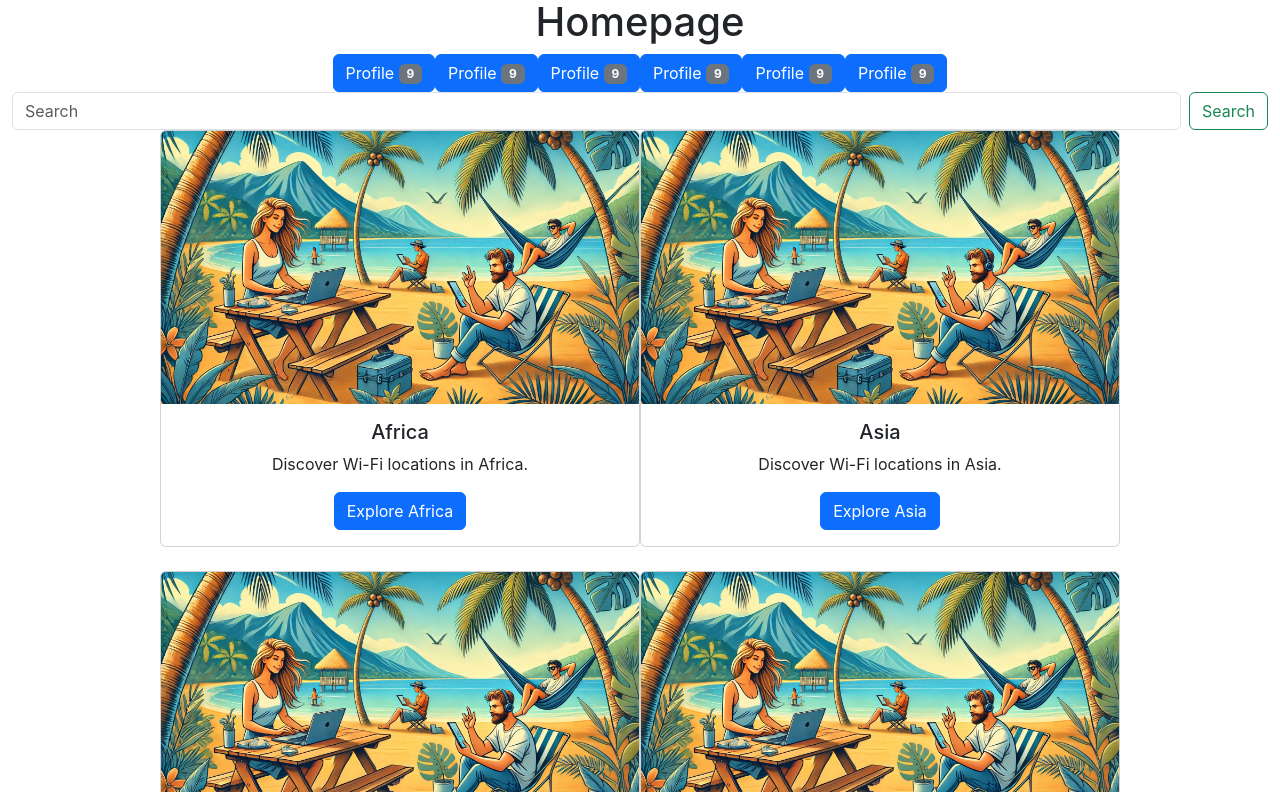
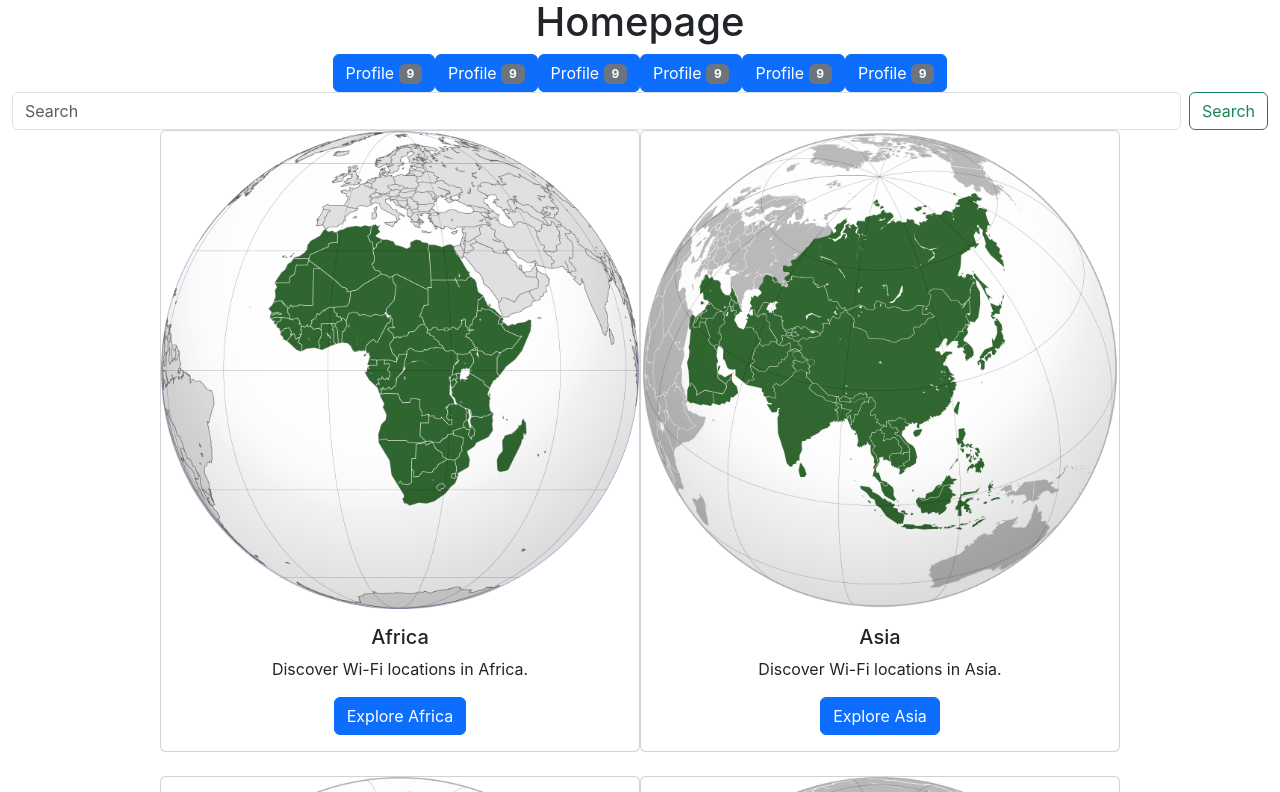
Before and after one commit to GMontaque/WiFiWander, a React (Create React App) app: page / in a window 1280 px wide. Shown: the part 848-1640 px from the top of the page. Built offline with nearby package versions, Linux system fonts and the light colour scheme; no server answers.

Commit message:
feat: add continent images on homepage

```diff
--- a/src/pages/Continents.js
+++ b/src/pages/Continents.js
@@ -1,15 +1,20 @@
 import React from 'react';
 import { Card, Button } from 'react-bootstrap';
 import { Link } from 'react-router-dom';
-import heroImage from '../assets/headerImage.webp';
+import africaImage from '../assets/africa.png';
+import asiaImage from '../assets/asia.png';
+import europeImage from '../assets/europe.png';
+import northAmericaImage from '../assets/north_america.png';
+import southAmericaImage from '../assets/south_america.png';
+import australiaImage from '../assets/oceania.png';
 
 const continents = [
-  { name: 'Africa', path: '/continents/africa' },
-  { name: 'Asia', path: '/continents/asia' },
-  { name: 'Europe', path: '/continents/europe' },
-  { name: 'North America', path: '/continents/north_america' },
-  { name: 'South America', path: '/continents/south_america' },
-  { name: 'Australia', path: '/continents/australia' },
+  { name: 'Africa', path: '/continents/africa', image: africaImage },
+  { name: 'Asia', path: '/continents/asia', image: asiaImage },
+  { name: 'Europe', path: '/continents/europe', image: europeImage },
+  { name: 'North America', path: '/continents/north_america', image: northAmericaImage },
+  { name: 'South America', path: '/continents/south_america', image: southAmericaImage },
+  { name: 'Australia', path: '/continents/australia', image: australiaImage },
 ];
 
 const Continents = () => {
@@ -17,7 +22,7 @@ const Continents = () => {
     <div style={{ display: 'flex', flexWrap: 'wrap', justifyContent: 'center' }}>
       {continents.map((continent) => (
         <Card key={continent.name} className="mb-4" style={{ width: '30rem' }}>
-          <Card.Img variant="top" src={heroImage} />
+          <Card.Img variant="top" src={continent.image} />
           <Card.Body>
             <Card.Title>{continent.name}</Card.Title>
             <Card.Text>
```
